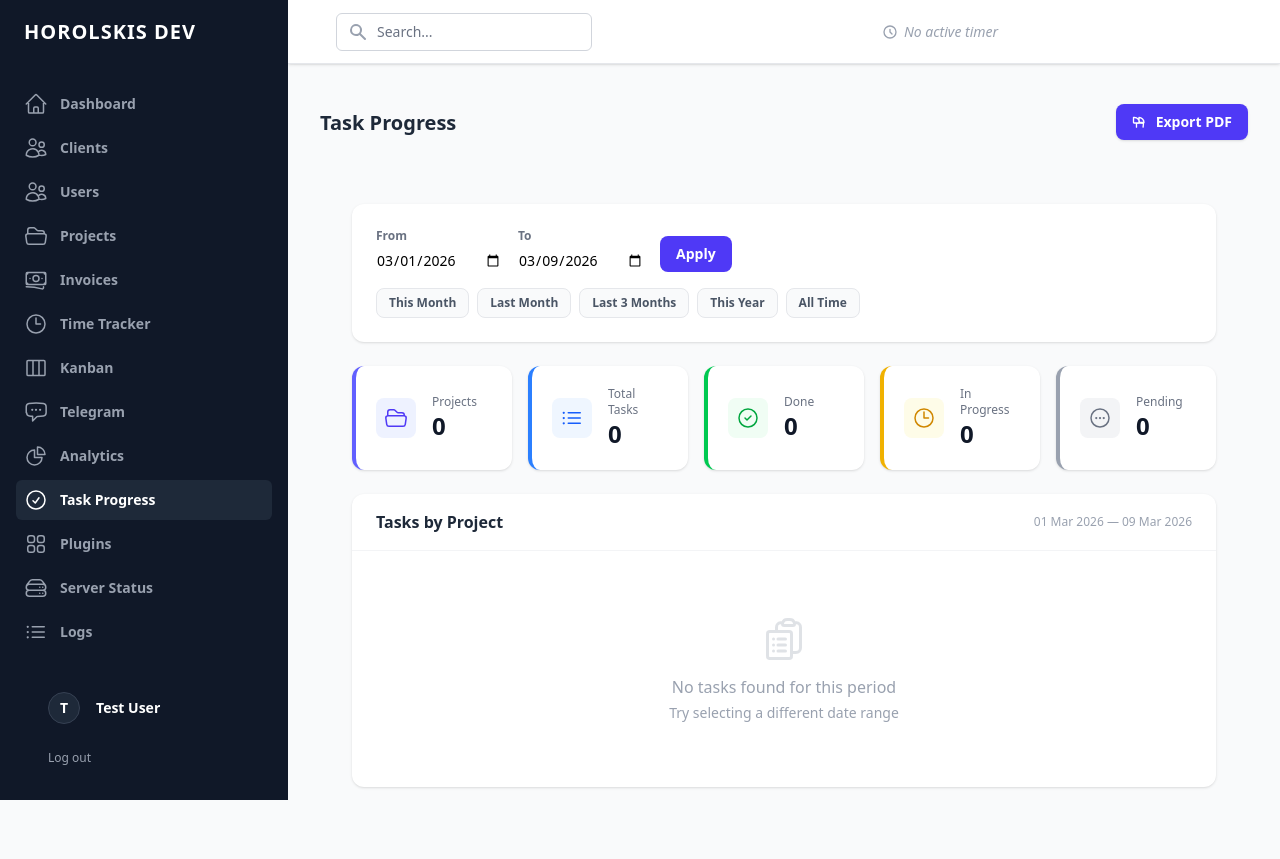
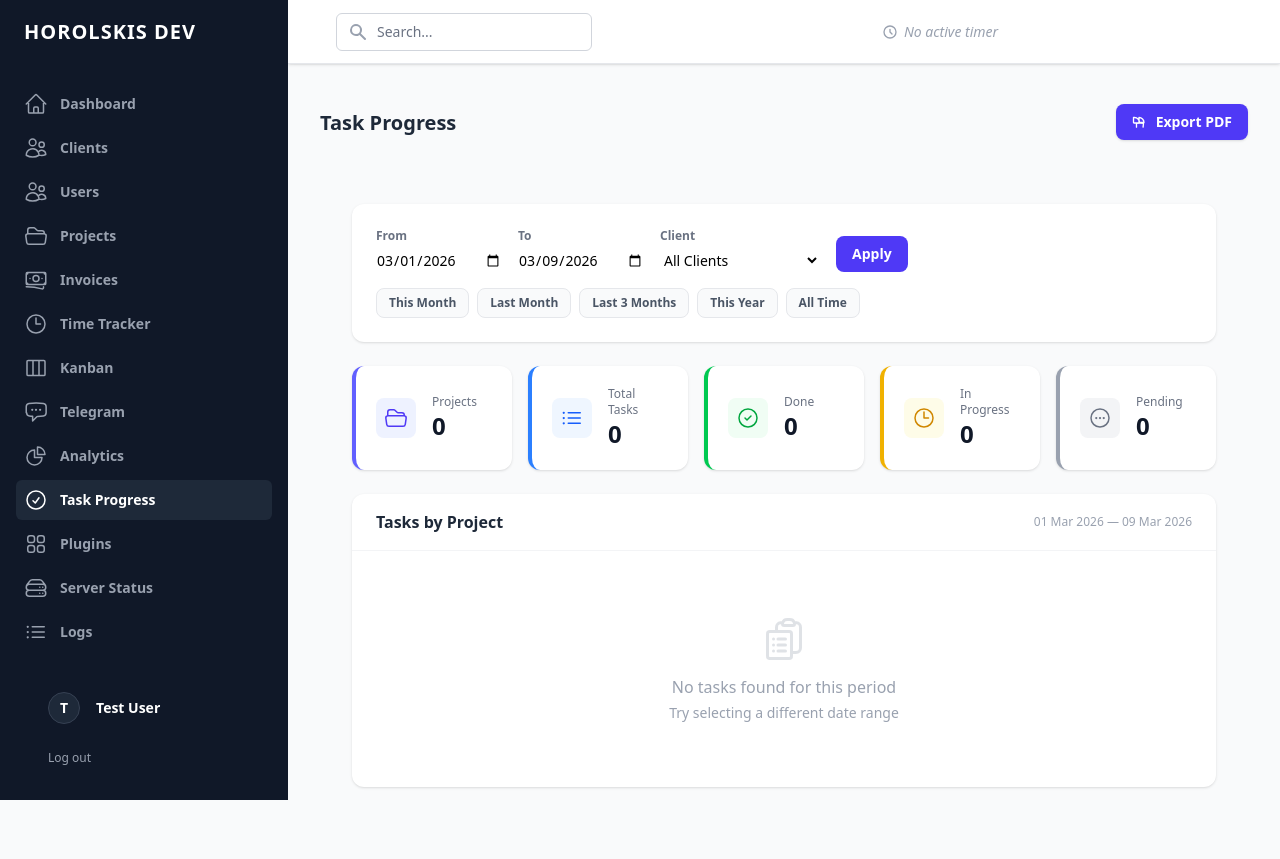
Before and after one commit to SHENiiDEV/horolskisdev, a Laravel app: page /reports/task-progress in a window 1280 px wide. Run offline with Laravel 12, Linux system fonts and the light colour scheme; a user stored in the database is signed in; data comes from the database, SQL or seed files in the repository; tables that the repository leaves empty hold one stand-in row (values such as "Sample post"); style sheets or scripts are compiled from the project's sources.

Commit message:
add client filter

```diff
--- a/app/Http/Controllers/ReportsController.php
+++ b/app/Http/Controllers/ReportsController.php
@@ -123,14 +123,25 @@ class ReportsController extends Controller
             ? Carbon::parse($request->input('date_to'))->endOfDay()
             : Carbon::now()->endOfDay();
 
-        // Load all projects with their tasks filtered by period (updated_at or created_at)
-        $projects = Project::with([
+        $clientId = $request->input('client_id');
+        $clients = \App\Models\Client::orderBy('name')->get();
+
+        // Build project query with optional client filter
+        $query = Project::with([
             'client',
             'tasks' => function ($q) use ($dateFrom, $dateTo) {
-                $q->whereBetween('updated_at', [$dateFrom, $dateTo])
-                    ->orWhereBetween('created_at', [$dateFrom, $dateTo]);
+                $q->where(function ($sub) use ($dateFrom, $dateTo) {
+                    $sub->whereBetween('updated_at', [$dateFrom, $dateTo])
+                        ->orWhereBetween('created_at', [$dateFrom, $dateTo]);
+                });
             }
-        ])->get()
+        ]);
+
+        if ($clientId) {
+            $query->where('client_id', $clientId);
+        }
+
+        $projects = $query->get()
             ->filter(fn($p) => $p->tasks->count() > 0)
             ->map(function ($project) {
                 $tasks = $project->tasks;
@@ -148,7 +159,6 @@ class ReportsController extends Controller
                 ];
             })->values();
 
-        // Summary totals
         $summary = [
             'projects' => $projects->count(),
             'total_tasks' => $projects->sum('total'),
@@ -157,6 +167,13 @@ class ReportsController extends Controller
             'pending' => $projects->sum('pending'),
         ];
 
-        return view('reports.task-progress', compact('projects', 'summary', 'dateFrom', 'dateTo'));
+        return view('reports.task-progress', compact(
+            'projects',
+            'summary',
+            'dateFrom',
+            'dateTo',
+            'clients',
+            'clientId'
+        ));
     }
 }
--- a/resources/views/reports/task-progress.blade.php
+++ b/resources/views/reports/task-progress.blade.php
@@ -59,13 +59,34 @@
                                 value="{{ request('date_to', $dateTo->format('Y-m-d')) }}"
                                 class="rounded-lg border-gray-300 text-sm focus:ring-indigo-500 focus:border-indigo-500">
                         </div>
+                        <div>
+                            <label class="block text-xs font-semibold text-gray-500 mb-1">Client</label>
+                            <select name="client_id"
+                                class="rounded-lg border-gray-300 text-sm focus:ring-indigo-500 focus:border-indigo-500 min-w-[160px]">
+                                <option value="">All Clients</option>
+                                @foreach ($clients as $client)
+                                    <option value="{{ $client->id }}" {{ $clientId == $client->id ? 'selected' : '' }}>
+                                        {{ $client->name }}
+                                    </option>
+                                @endforeach
+                            </select>
+                        </div>
                         <button type="submit"
                             class="px-4 py-2 bg-indigo-600 text-white rounded-lg text-sm font-semibold hover:bg-indigo-700 transition">
                             Apply
                         </button>
+                        @if ($clientId)
+                            <a href="{{ route('reports.task-progress', array_filter(['date_from' => request('date_from'), 'date_to' => request('date_to')])) }}"
+                                class="px-3 py-2 text-xs font-semibold text-gray-500 hover:text-red-500 transition flex items-center gap-1">
+                                <svg class="w-3.5 h-3.5" fill="none" viewBox="0 0 24 24" stroke-width="2" stroke="currentColor">
+                                    <path stroke-linecap="round" stroke-linejoin="round" d="M6 18L18 6M6 6l12 12" />
+                                </svg>
+                                Clear filter
+                            </a>
+                        @endif
                     </div>
 
-                    {{-- Quick period buttons --}}
+                    {{-- Quick period buttons (preserve client filter) --}}
                     <div class="flex flex-wrap gap-2 mt-4">
                         @php
                             $quick = [
@@ -79,8 +100,9 @@
                         @foreach ($quick as $label => [$from, $to])
                             @php
                                 $isActive = request('date_from') === $from && request('date_to') === $to;
+                                $params   = array_filter(['date_from' => $from, 'date_to' => $to, 'client_id' => $clientId]);
                             @endphp
-                            <a href="{{ route('reports.task-progress', ['date_from' => $from, 'date_to' => $to]) }}"
+                            <a href="{{ route('reports.task-progress', $params) }}"
                                 class="px-3 py-1.5 rounded-lg text-xs font-semibold border transition
                                     {{ $isActive
                                         ? 'bg-indigo-600 text-white border-indigo-600'
@@ -91,6 +113,7 @@
                     </div>
                 </form>
             </div>
+
 
             {{-- Summary Cards --}}
             <div class="grid grid-cols-2 sm:grid-cols-3 lg:grid-cols-5 gap-4">
```
